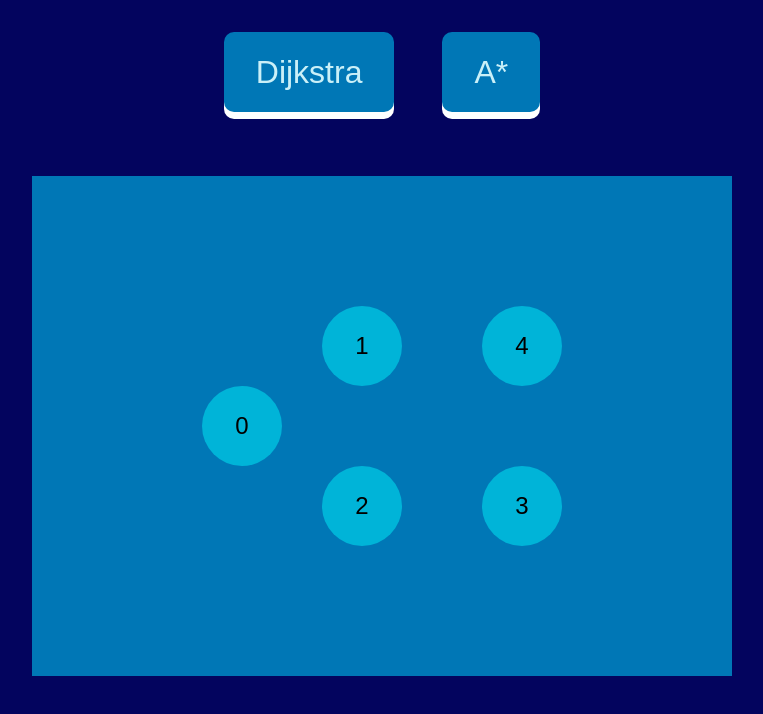
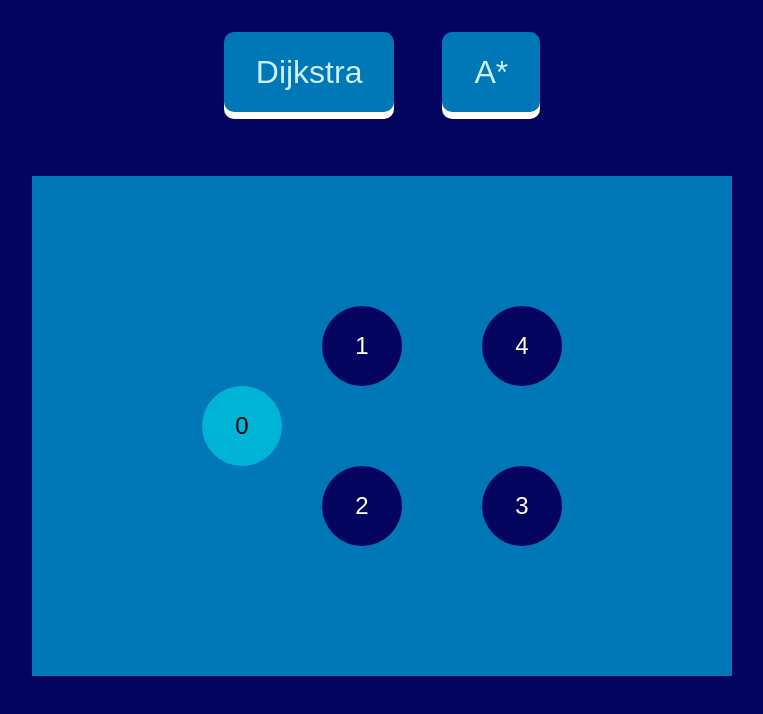
Before and after one commit to zaimhalili/GraphAlgorithms, a plain HTML site: page index.html in a window 1280 px wide. Shown: the whole page, without its empty margins (258-1021 px from the left). Drawn offline with nearby package versions, Linux system fonts and the light colour scheme; a web font is replaced by a local one.

Commit message:
feat: update node styling and add color visualization during Dijkstra's algorithm

```diff
--- a/index.html
+++ b/index.html
@@ -23,18 +23,18 @@
 
         <div class="column flex gap-20 flex-col">
             <div class="pair flex gap-20">
-                <div class=" h-20 w-20 flex bg-[var(--main)] rounded-full text-2xl items-center justify-center">
+                <div class="circle h-20 w-20 flex bg-[var(--main)] rounded-full text-2xl items-center justify-center">
                     1
                 </div>
-                <div class=" h-20 w-20 flex bg-[var(--main)] rounded-full text-2xl items-center justify-center ">
+                <div class="circle h-20 w-20 flex bg-[var(--main)] rounded-full text-2xl items-center justify-center ">
                     4
                 </div>
             </div>
             <div class="pair flex gap-20">
-                <div class=" h-20 w-20 flex bg-[var(--main)] rounded-full text-2xl items-center justify-center ">
+                <div class="circle h-20 w-20 flex bg-[var(--main)] rounded-full text-2xl items-center justify-center ">
                     2
                 </div>
-                <div class=" h-20 w-20 flex bg-[var(--main)] rounded-full text-2xl items-center justify-center ">
+                <div class="circle h-20 w-20 flex bg-[var(--main)] rounded-full text-2xl items-center justify-center ">
                     3
                 </div>
             </div>
--- a/script.js
+++ b/script.js
@@ -11,21 +11,6 @@ let matrix = [
     [[2, 2], [4, 10]],
     [[1, 6], [3, 10]]
 ];
-
-// function createMapBlocks(numberOfBlocks) {
-//     for (let i = 0; i < numberOfBlocks; i++) {
-//         const newDiv = document.createElement("div");
-//         newDiv.classList.add("block");
-
-//         const currentDiv = document.getElementById("mapRef");
-
-//         if (currentDiv) {
-//             currentDiv.before(newDiv);
-//         }
-//     }
-// }
-
-// createMapBlocks(25);
 
 class MinHeap {
     constructor() {
@@ -75,6 +60,10 @@ class MinHeap {
     }
 }
 //Driver Code Ends
+function colorNode(node){
+    let nodeElement = document.getElementsByClassName("circle")[node];
+    nodeElement.classList.add("visited");
+}
 
 function dijkstra(adj, src) {
 
@@ -103,6 +92,9 @@ function dijkstra(adj, src) {
             if (dist[u] + w < dist[v]) {
                 dist[v] = dist[u] + w;
                 pq.push([dist[v], v]);
+                setTimeout(() => {
+                    colorNode(v);
+                }, 1000);
             }
         }
     }
@@ -129,4 +121,4 @@ function selectAlgorithm(name) {
 }
 
 let result = dijkstra(matrix, 0);
-console.log(result);
+console.log(result[4]);
--- a/style.css
+++ b/style.css
@@ -62,3 +62,8 @@ body{
     height: 500px;
     width: 700px;
 }
+
+.visited{
+    background-color: #03045e !important;
+    color: white;
+}
```
